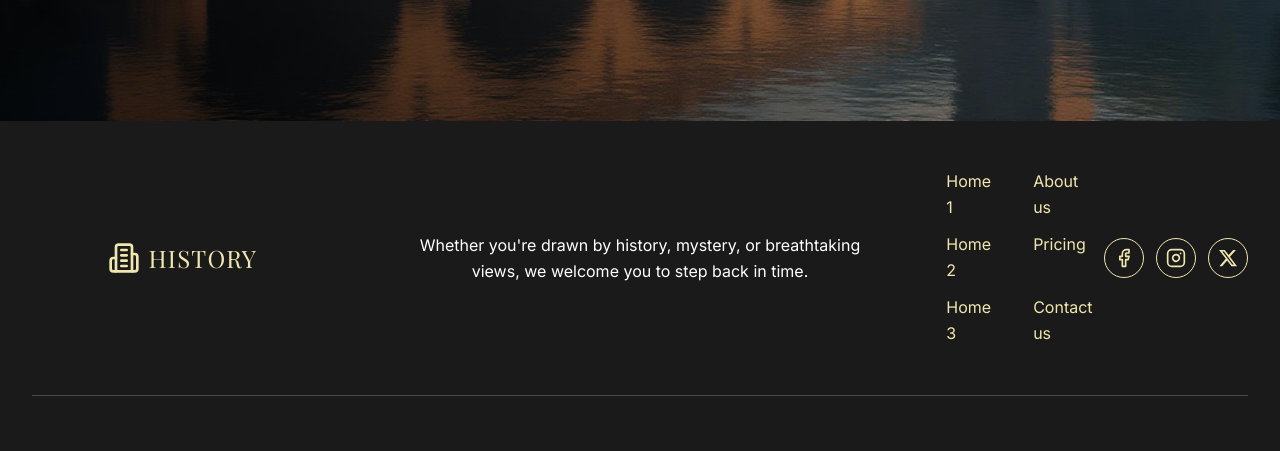
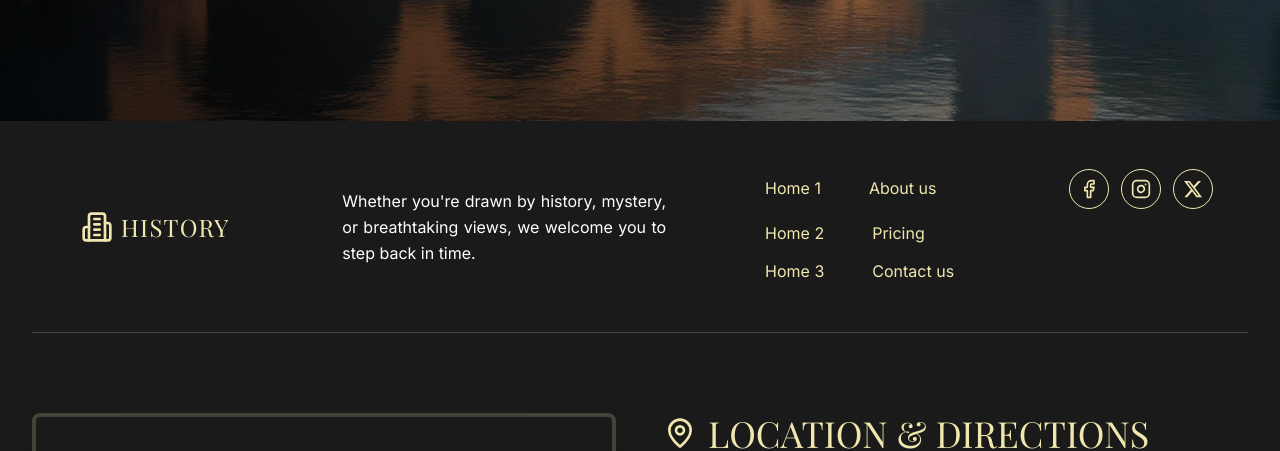
Before and after one commit to mmnabeel317/History-tourism-webpage, a React (Vite) app: page / in a window 1280 px wide. Shown: the part 7320-7771 px from the top of the page. Built offline with nearby package versions, Linux system fonts and the light colour scheme; grey boxes are pictures that could not be loaded; the HTML template or start-up script is replaced by a standard one; a web font is replaced by a local one.

Commit message:
Refactor footer layout

```diff
--- a/src/components/Footer.tsx
+++ b/src/components/Footer.tsx
@@ -42,8 +42,8 @@ const Footer = () => {
   return (
     <footer className="relative overflow-hidden bg-[#1a1a1a]">
       <div className="max-w-[1440px] mx-auto">
-        {/* Top Section: Three columns on black */}
-        <div className="grid grid-cols-1 md:grid-cols-[1fr_1.5fr_1fr] gap-0">
+        {/* Top Section */}
+        <div className="grid grid-cols-1 md:grid-cols-[0.8fr_1fr_1.5fr] gap-0">
           {/* Left - HISTORY Logo */}
           <div className="py-12 px-8 flex items-center justify-center">
             <div className="flex items-center gap-2">
@@ -55,33 +55,23 @@ const Footer = () => {
           </div>
 
           {/* Center - Tagline */}
-          <div className="py-12 px-8 flex items-center justify-center">
-            <p className="text-center leading-relaxed font-body max-w-md text-white">
+          <div className="py-12 px-8 flex items-center justify-start">
+            <p className="text-justify leading-relaxed font-body text-white">
               Whether you're drawn by history, mystery, or breathtaking views, we welcome you to step back in time.
             </p>
           </div>
 
           {/* Right - Navigation Links and Social Icons */}
           <div className="py-12 px-8 flex items-center justify-center">
-            <div className="flex items-center gap-8">
-              <div className="grid grid-cols-2 gap-x-12 gap-y-3">
-                <a href="#" className="hover:opacity-80 transition-colors font-body" style={{ color: '#f0e7af' }}>
+            <div className="space-y-3 w-full max-w-md">
+              {/* Row 1: Home 1, About us, Icons */}
+              <div className="flex items-center justify-between gap-6">
+                <div className="flex items-center gap-12">
+                  <a href="#" className="hover:opacity-80 transition-colors font-body whitespace-nowrap" style={{ color: '#f0e7af' }}>
                     Home 1
                   </a>
-                <a href="#" className="hover:opacity-80 transition-colors font-body" style={{ color: '#f0e7af' }}>
+                  <a href="#" className="hover:opacity-80 transition-colors font-body whitespace-nowrap" style={{ color: '#f0e7af' }}>
                     About us
-                </a>
-                <a href="#" className="hover:opacity-80 transition-colors font-body" style={{ color: '#f0e7af' }}>
-                  Home 2
-                </a>
-                <a href="#" className="hover:opacity-80 transition-colors font-body" style={{ color: '#f0e7af' }}>
-                  Pricing
-                </a>
-                <a href="#" className="hover:opacity-80 transition-colors font-body" style={{ color: '#f0e7af' }}>
-                  Home 3
-                </a>
-                <a href="#" className="hover:opacity-80 transition-colors font-body" style={{ color: '#f0e7af' }}>
-                  Contact us
                   </a>
                 </div>
 
@@ -107,6 +97,27 @@ const Footer = () => {
                     aria-label="X (Twitter)"
                   >
                     <FaXTwitter className="h-5 w-5" style={{ color: '#f0e7af' }} />
+                  </a>
+                </div>
+              </div>
+
+              {/* Row 2: Home 2, Pricing */}
+              <div className="flex items-center gap-12">
+                <a href="#" className="hover:opacity-80 transition-colors font-body whitespace-nowrap" style={{ color: '#f0e7af' }}>
+                  Home 2
+                </a>
+                <a href="#" className="hover:opacity-80 transition-colors font-body whitespace-nowrap" style={{ color: '#f0e7af' }}>
+                  Pricing
+                </a>
+              </div>
+
+              {/* Row 3: Home 3, Contact us */}
+              <div className="flex items-center gap-12">
+                <a href="#" className="hover:opacity-80 transition-colors font-body whitespace-nowrap" style={{ color: '#f0e7af' }}>
+                  Home 3
+                </a>
+                <a href="#" className="hover:opacity-80 transition-colors font-body whitespace-nowrap" style={{ color: '#f0e7af' }}>
+                  Contact us
                 </a>
               </div>
             </div>
```
Lines whose indentation alone changed are shown as unchanged.
